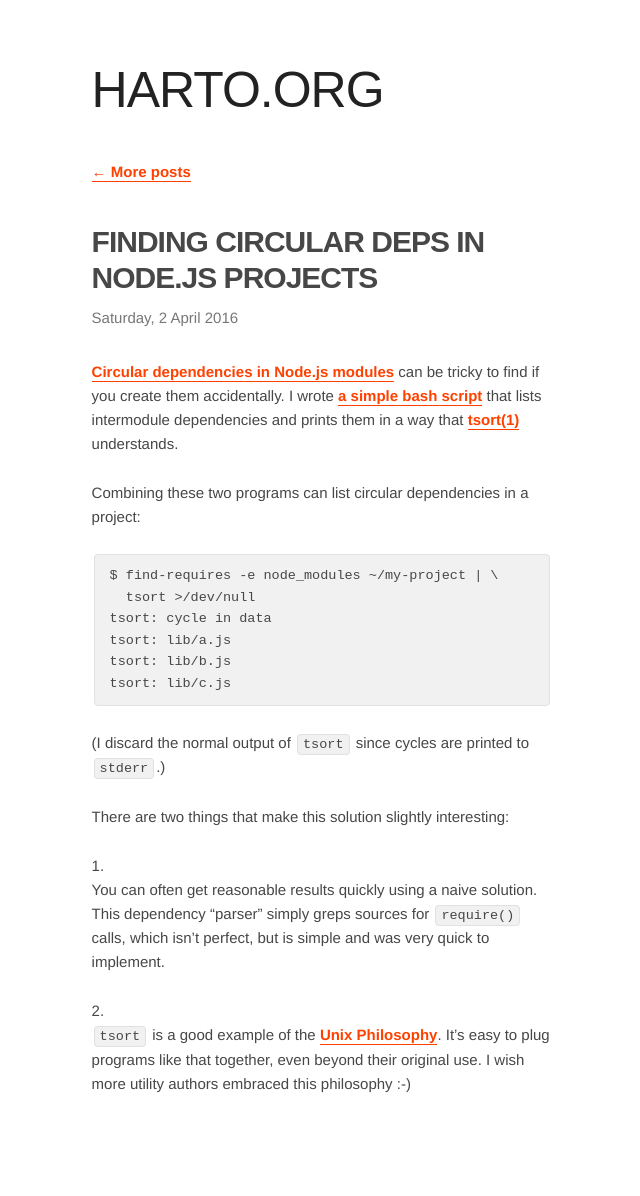
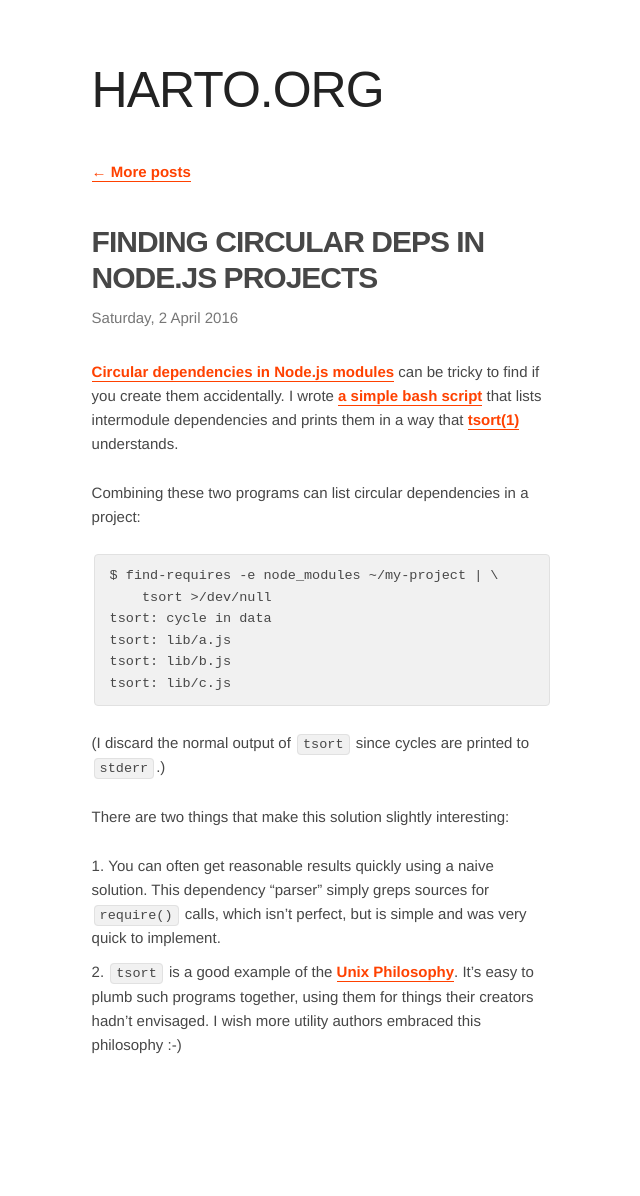
Before and after one commit to harto/hey-stu.art, a Jekyll site: the page built from src/_posts/2016-04-02-node-js-circular-deps.md, in a window 1280 px wide. Shown: the whole page, without its empty margins (318-958 px from the left). Built offline with Jekyll 4.4.1, drawn with Linux system fonts in a browser that asks for light colours; some web fonts are replaced; Markdown is read by kramdown in place of the engine named in the settings; comment, search, counter and statistics services are not loaded; after the commit the page ends 1157 px from its top, so only the background shows below that.

Commit message:
cleanup post

````diff
--- a/src/_posts/2016-04-02-node-js-circular-deps.md
+++ b/src/_posts/2016-04-02-node-js-circular-deps.md
@@ -12,7 +12,7 @@ Combining these two programs can list circular dependencies in a project:
 
 ```
 $ find-requires -e node_modules ~/my-project | \
-  tsort >/dev/null
+    tsort >/dev/null
 tsort: cycle in data
 tsort: lib/a.js
 tsort: lib/b.js
@@ -26,10 +26,9 @@ There are two things that make this solution slightly interesting:
  1. You can often get reasonable results quickly using a naive solution. This
     dependency "parser" simply greps sources for `require()` calls, which isn't
     perfect, but is simple and was very quick to implement.
-
  2. `tsort` is a good example of the [Unix Philosophy][unix-philosophy]. It's
-    easy to plug programs like that together, even beyond their original use. I
-    wish more utility authors embraced this philosophy :-)
+    easy to plumb such programs together, using them for things their creators
+    hadn't envisaged. I wish more utility authors embraced this philosophy :-)
 
 
  [circular-deps]: http://selfcontained.us/2012/05/08/node-js-circular-dependencies/
````
